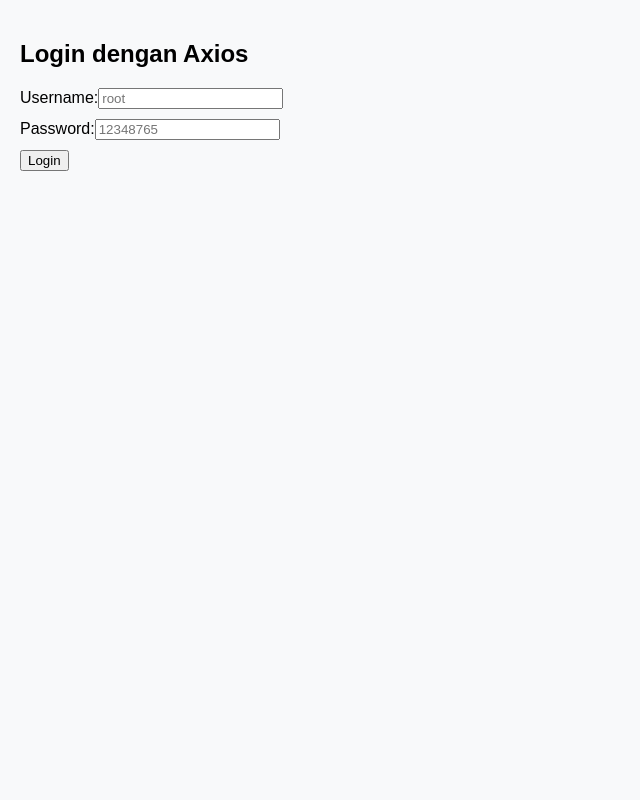
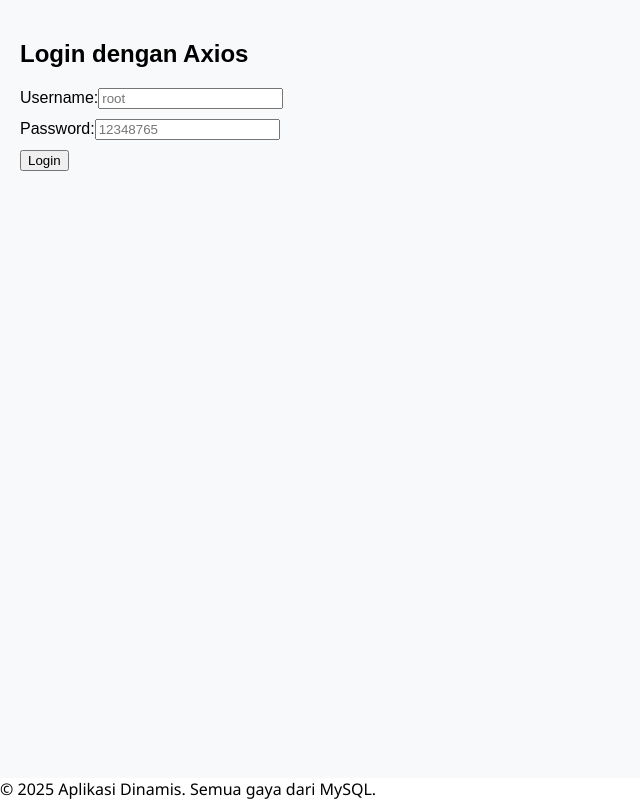
Before and after one commit to shin-meiri/main, a React (Create React App) app: page / in a window 1280 px wide. Shown: the whole page, without its empty margins (0-640 px from the left). Built offline with nearby package versions, Linux system fonts and the light colour scheme; no server answers.

Commit message:
Update Footer.jsx

```diff
--- a/src/components/Footer.jsx
+++ b/src/components/Footer.jsx
@@ -1,7 +1,20 @@
-import React from 'react';
+import React, { useState, useEffect } from 'react';
+import axios from 'axios';
 
 const Footer = () => {
-  return <></>;
+  const [style, setStyle] = useState({});
+
+  useEffect(() => {
+    axios.get('/api/get-css.php')
+      .then(res => setStyle(res.data.footer || {}))
+      .catch(err => console.error('Gagal ambil CSS untuk Footer:', err));
+  }, []);
+
+  return (
+    <footer style={style}>
+      &copy; {new Date().getFullYear()} Aplikasi Dinamis. Semua gaya dari MySQL.
+    </footer>
+  );
 };
 
 export default Footer;
```
